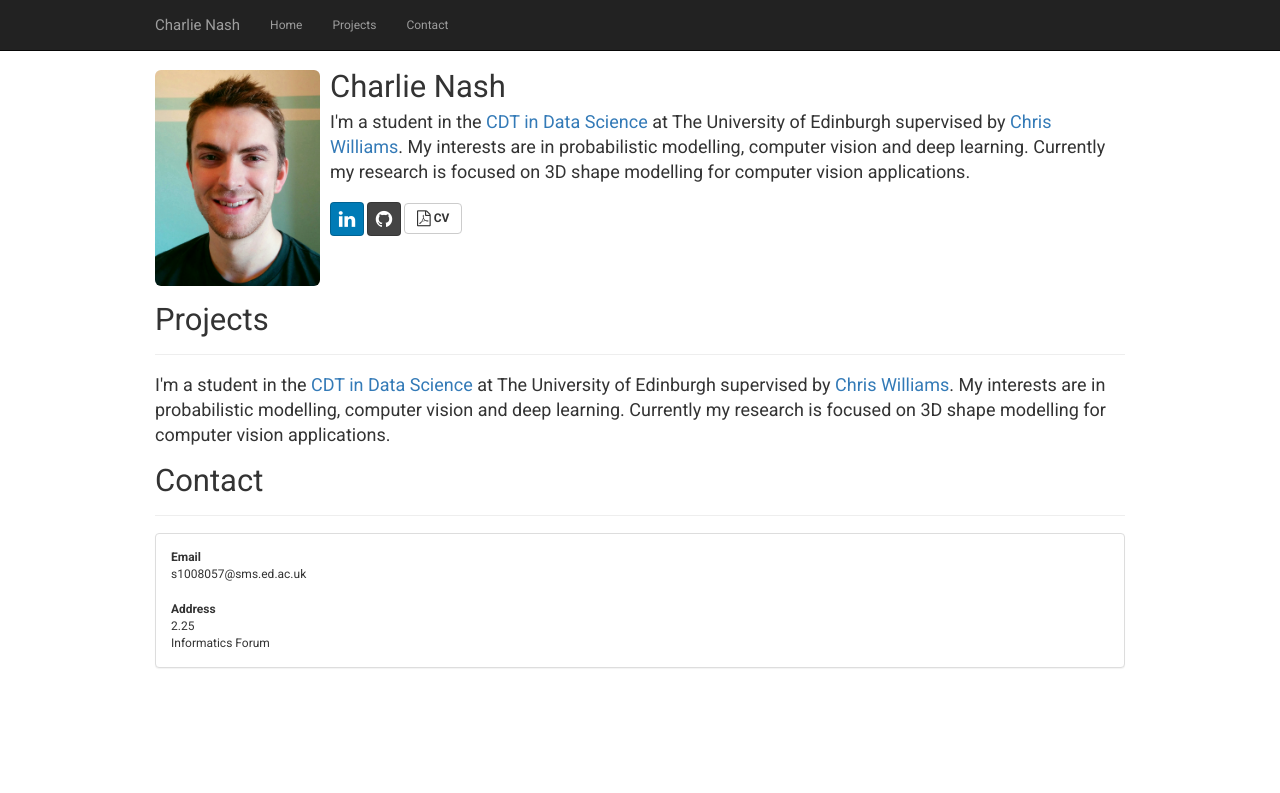
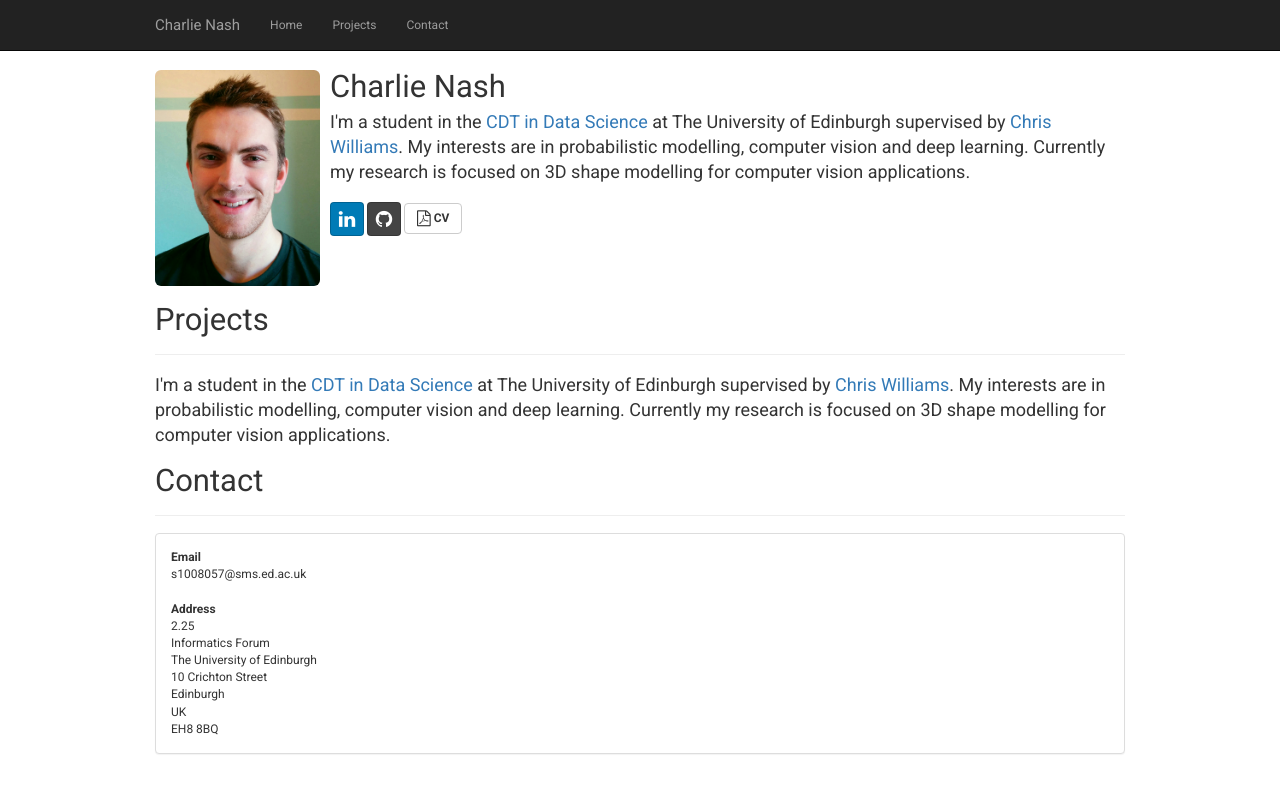
Before and after one commit to charlienash/charlienash.github.io, a Jekyll site: the page index.html, which Jekyll copies as it is, in a window 1280 px wide. Shown: the top 793 px of the page. Built offline with Jekyll 4.4.1, drawn with Linux system fonts in a browser that asks for light colours; nearby versions of some CDN libraries; library files that are not in the unit come from our copies.

Commit message:
Update index.html

```diff
--- a/index.html
+++ b/index.html
@@ -126,7 +126,13 @@
 							<b>Address</b>
 							<br>
 							2.25 <br>
-							Informatics Forum
+							Informatics Forum <br>
+							The University of Edinburgh <br>
+							10 Crichton Street <br>
+							Edinburgh <br>
+							UK <br>
+							EH8 8BQ
+
 						</div>
 					</div>
 
```
